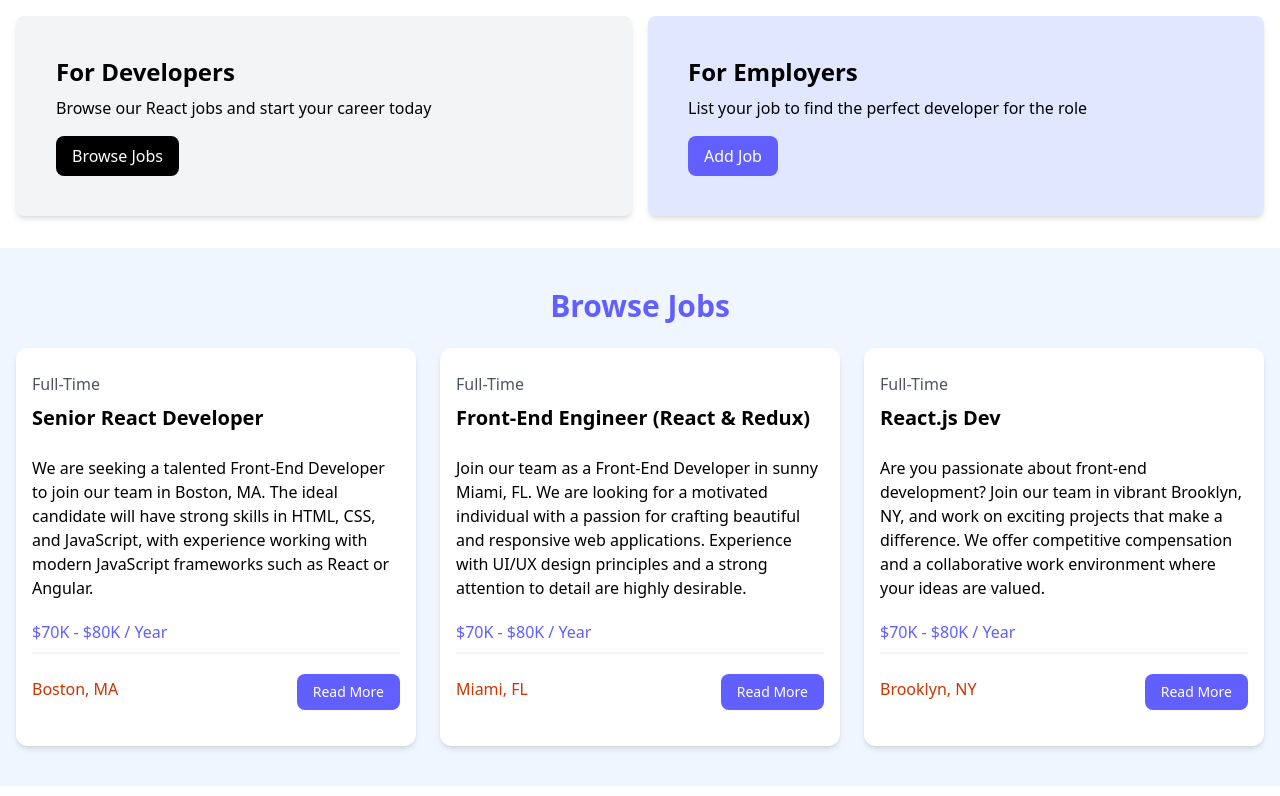
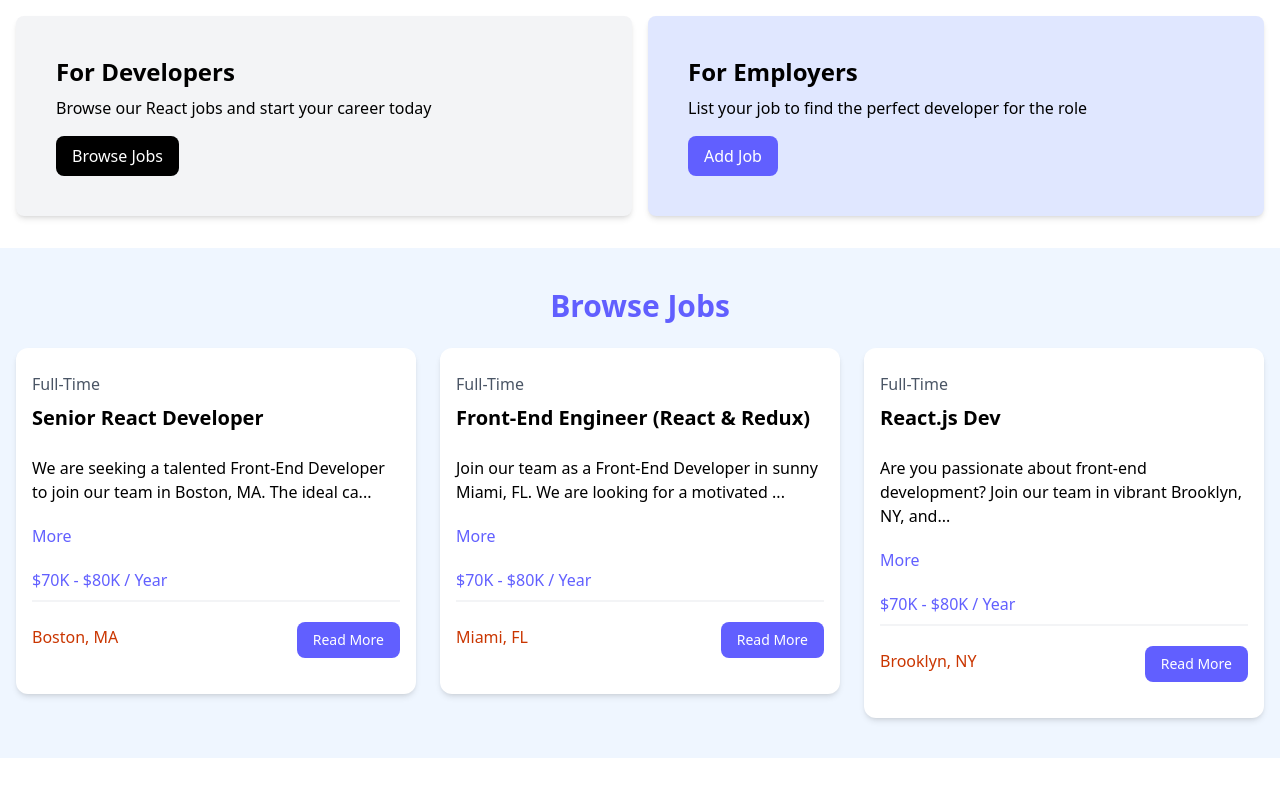
Before and after one commit to ranahusain/react_jsx, a React (Vite) app: page /jobs in a window 1280 px wide. Shown: the part 417-1213 px from the top of the page. Built offline with nearby package versions, Linux system fonts and the light colour scheme; the HTML template or start-up script is replaced by a standard one.

Commit message:
use of react useState

```diff
--- a/src/components/SingleJobList.jsx
+++ b/src/components/SingleJobList.jsx
@@ -1,4 +1,12 @@
+import { useState } from "react";
+
 const SingleJobList = ({ job }) => {
+  const [showFullDescription, setShowFullDescription] = useState(false);
+
+  let description = job.description;
+  if (!showFullDescription) {
+    description = description.substring(0, 90) + "...";
+  }
   return (
     <div>
       <div className="bg-white rounded-xl shadow-md relative">
@@ -8,7 +16,10 @@
             <h3 className="text-xl font-bold">{job.title}</h3>
           </div>
 
-          <div className="mb-5">{job.description}</div>
+          <div className="mb-5">{description}</div>
+          <button className="text-indigo-500 mb-5 hover:text-indigo-600">
+            {showFullDescription ? "Less" : "More"}
+          </button>
 
           <h3 className="text-indigo-500 mb-2">{job.salary} / Year</h3>
 
```
